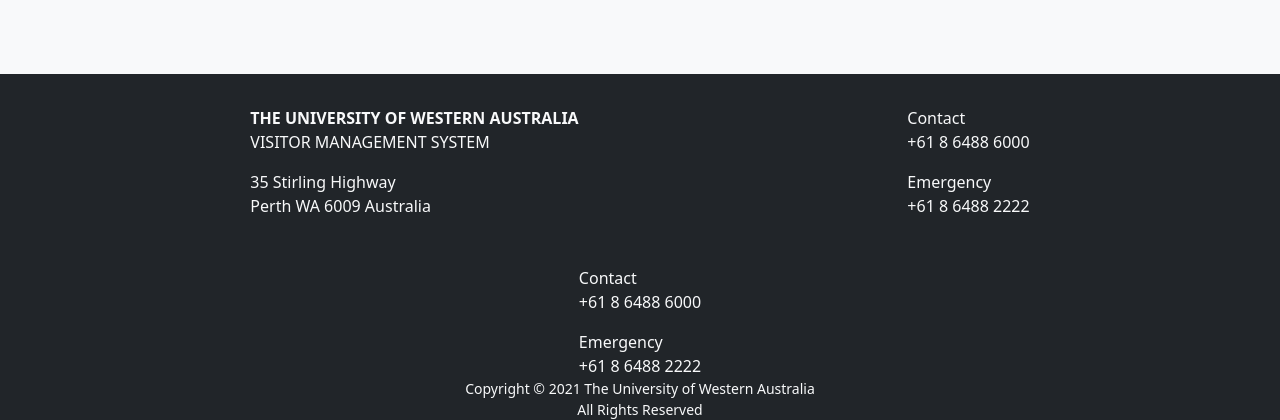
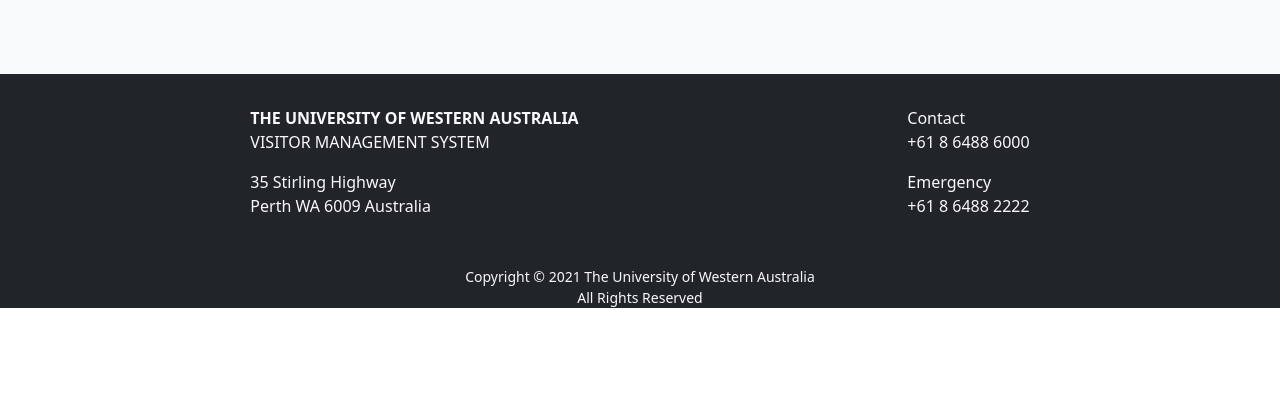
Before and after one commit to vis-man/vis-man, a Django app: page /survey/00e7e65a-46c5-4cb1-a4fa-e4401cdaf4a6/enter_exit in a window 1280 px wide. Shown: the part 700-1120 px from the top of the page. After the commit the page ends 1008 px from the top, so only its background shows below. Run offline with Django 3.2, Linux system fonts and the light colour scheme; data comes from the database, SQL or seed files in the repository.

Commit message:
duplicate contact and emergency in footer

```diff
--- a/vms/survey/templates/survey/base.html
+++ b/vms/survey/templates/survey/base.html
@@ -52,12 +52,6 @@
         <p class="text-light fs-6 m-0 p-0">+61 8 6488 2222</p>
       </div>
     </div>
-    <div>
-      <p class="text-light fs-6 m-0 p-0">Contact</p>
-      <p class="text-light fs-6">+61 8 6488 6000</p>
-      <p class="text-light fs-6 m-0 p-0">Emergency</p>
-      <p class="text-light fs-6 m-0 p-0">+61 8 6488 2222</p>
-    </div>
     </div>
     <small class="text-light text-center">Copyright &copy; 2021 The University of Western Australia</small>
     <small class="text-light text-center">All Rights Reserved</small>
```
